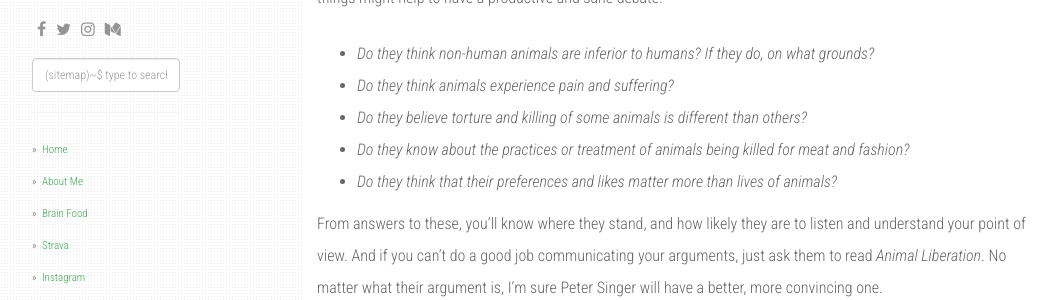
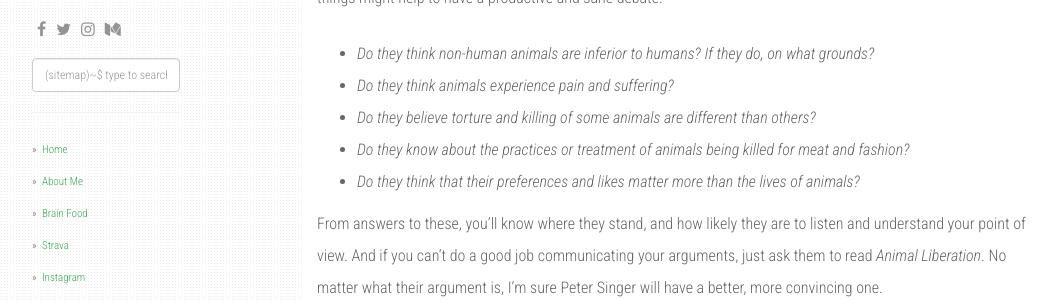
Before and after one commit to outofdesk/outofdesk.github.io, a Jekyll site: the page built from _posts/2019-11-06-caring-about-animals.md, in a window 1280 px wide and 900 px high, scrolled down 2033 px. Shown: the part 152-452 px from the top of the window, without its empty margins (53-1112 px from the left). Built offline with Jekyll 4.4.1, drawn with Linux system fonts in a browser that asks for light colours; nearby versions of some CDN libraries.

Commit message:
add cover image

```diff
--- a/_posts/2019-11-06-caring-about-animals.md
+++ b/_posts/2019-11-06-caring-about-animals.md
@@ -36,9 +36,9 @@ The next time you get into a discussion about this with someone with a different
 
 - *Do they think non-human animals are inferior to humans? If they do, on what grounds?*
 - *Do they think animals experience pain and suffering?*
-- *Do they believe torture and killing of some animals is different than others?*
+- *Do they believe torture and killing of some animals are different than others?*
 - *Do they know about the practices or treatment of animals being killed for meat and fashion?*
-- *Do they think that their preferences and likes matter more than lives of animals?*
+- *Do they think that their preferences and likes matter more than the lives of animals?*
 
 From answers to these, you'll know where they stand, and how likely they are to listen and understand your point of view. And if you can't do a good job communicating your arguments, just ask them to read *Animal Liberation*. No matter what their argument is, I'm sure Peter Singer will have a better, more convincing one.
 
```
Also changed, not shown: 3 other files.
